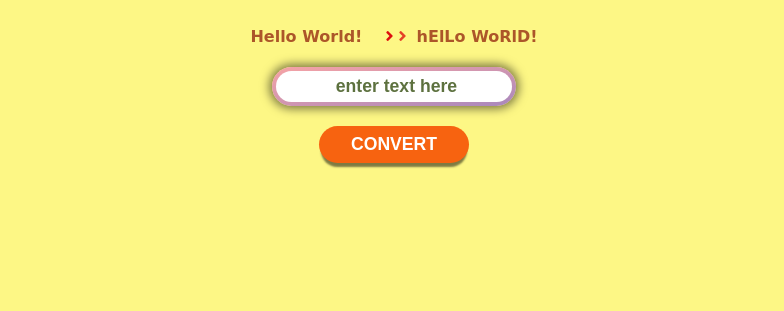
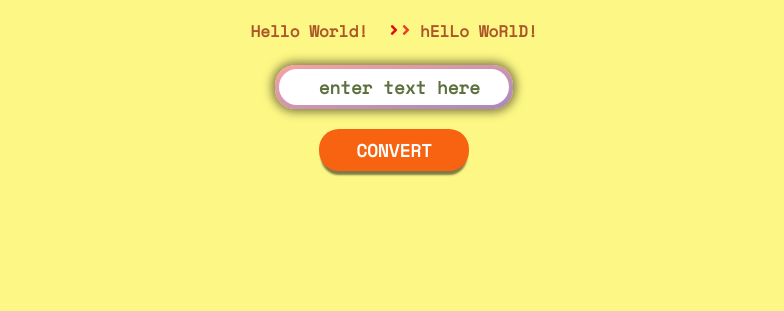
Before and after one commit to kyblockstacking/sPoNgEbOb-cAsE, a plain HTML site: page index.html in a window 1280 px wide. Shown: the part 489-800 px from the top of the page, without its empty margins (246-1030 px from the left). Drawn offline with nearby package versions, Linux system fonts and the light colour scheme; a web font is replaced by a local one.

Commit message:
additional font

```diff
--- a/Stylesheets/styles.css
+++ b/Stylesheets/styles.css
@@ -13,7 +13,7 @@ body {
   justify-content: center;
   align-items: center;
   flex-direction: column;
-  font-family: "Slackey", cursive;
+  /* font-family: "Slackey", cursive; */
 }
 
 .example {
@@ -34,11 +34,13 @@ body {
   color: #ac5629;
   color: #5d713f;
   cursor: default;
+  font-family: "Slackey", cursive;
 }
 
 .example-text,
 .example-converted-text {
   color: #ac5629;
+  font-family: "Space Mono", monospace;
 }
 
 .arrows {
@@ -93,11 +95,13 @@ body {
   outline: none;
   color: #0059a4;
   text-align: center;
+  font-family: "Space Mono", monospace;
 }
 
 .user-input::placeholder {
   color: #5d713f;
   font-weight: bold;
+  font-family: "Space Mono", monospace;
 }
 
 .user-input:focus {
@@ -125,6 +129,7 @@ body {
   border-radius: 20px;
   box-shadow: 0 6px 2px -2px rgba(0, 0, 0, 0.5);
   outline: none;
+  font-family: "Space Mono", monospace;
 }
 
 .convert-button:hover {
--- a/index.html
+++ b/index.html
@@ -12,6 +12,7 @@
         integrity='sha384-oS3vJWv+0UjzBfQzYUhtDYW+Pj2yciDJxpsK1OYPAYjqT085Qq/1cq5FLXAZQ7Ay' crossorigin='anonymous'>
     <!-- GOOGLE FONTS -->
     <link href="https://fonts.googleapis.com/css?family=Slackey" rel="stylesheet">
+    <link href="https://fonts.googleapis.com/css?family=Space+Mono" rel="stylesheet">
     <!-- Stylesheet -->
     <link rel='stylesheet' type='text/css' href='./Stylesheets/styles.css'>
     <title>sPoNgEbOb CaSe</title>
```
